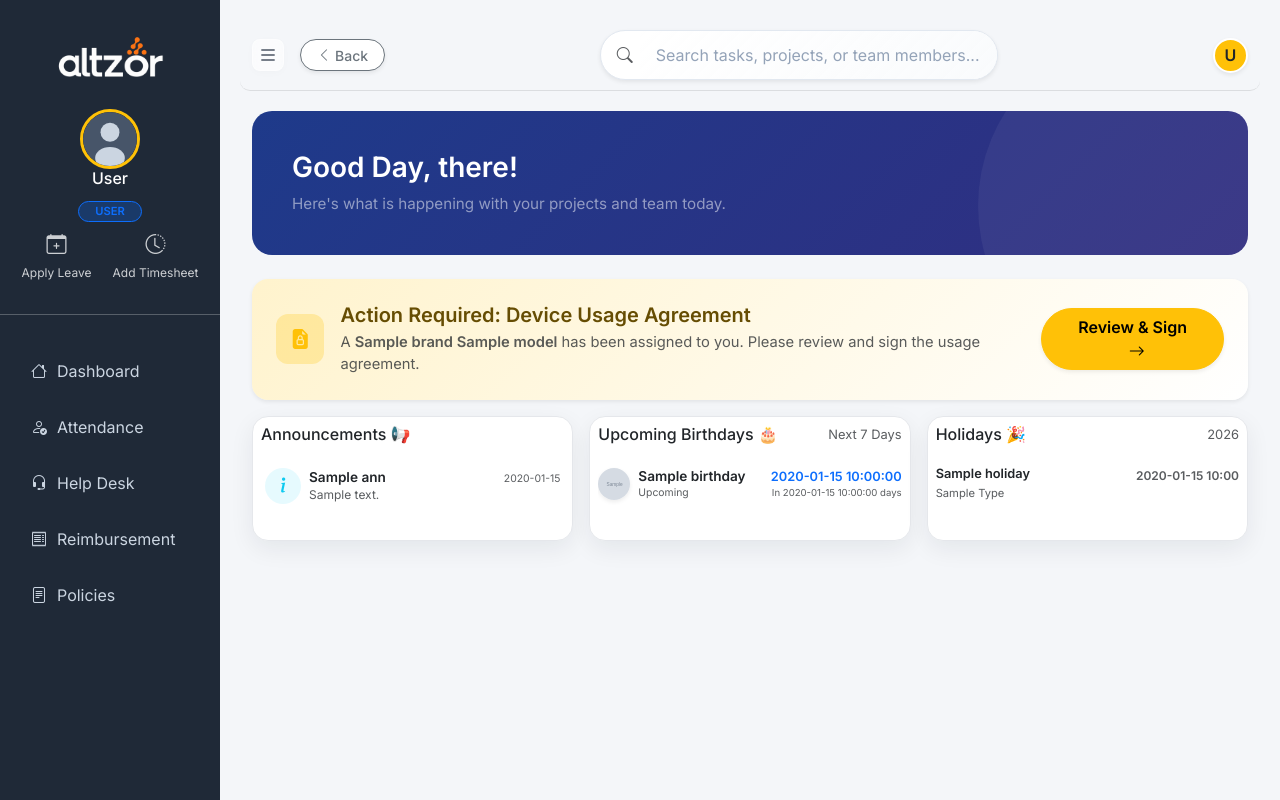
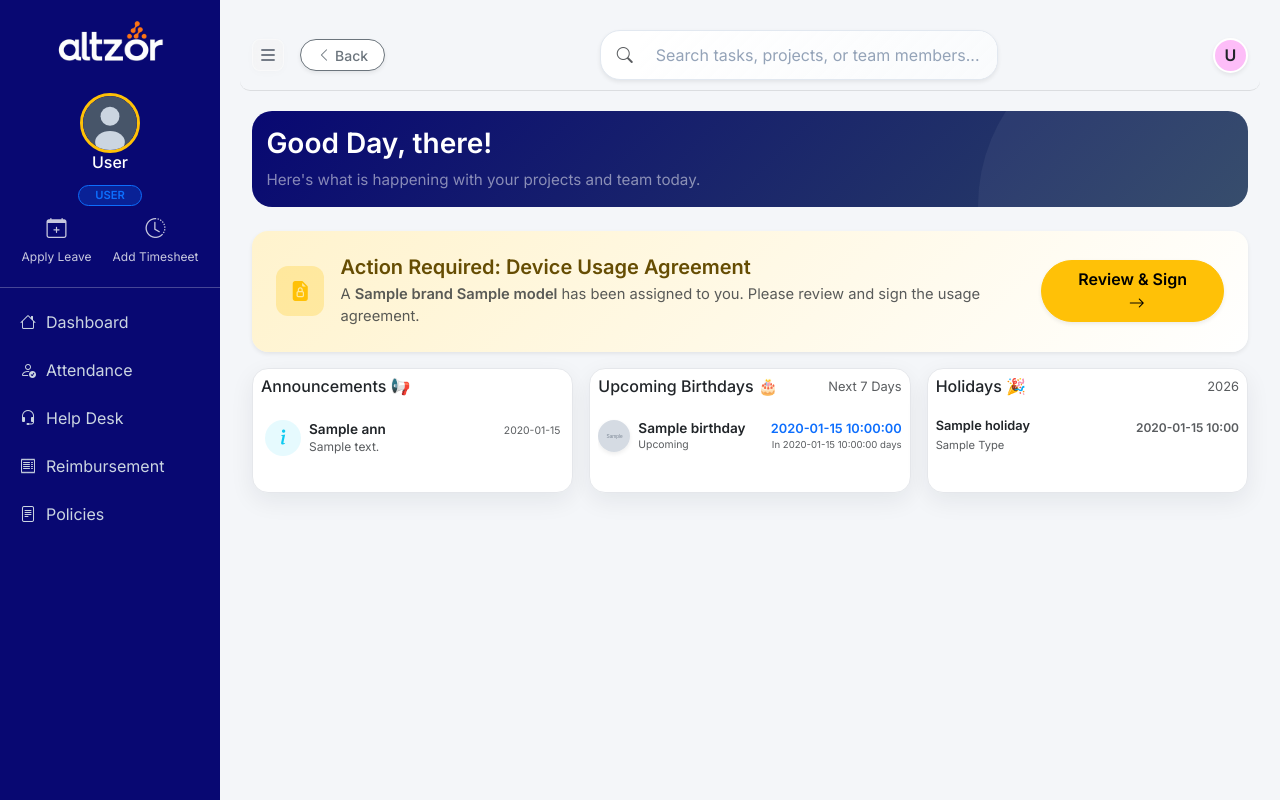
Before and after one commit to jshruti-07/RISE-Frontend, a Flask app: template templates/dashboard.html in a window 1280 px wide. Run offline with Flask 3, Linux system fonts and the light colour scheme; the template is opened without the code that fills it: most values are stand-ins (such as "Sample title", 1, 10 or a date in 2020); grey boxes marked "Sample" are stand-in pictures.

Commit message:
DashboardUI

```diff
--- a/static/css/style.css
+++ b/static/css/style.css
@@ -24,7 +24,7 @@ body {
 
     position: fixed;
 
-    background: #1f2937;
+    background: #080872;
 
     color: white;
 
@@ -98,16 +98,16 @@ body {
 }
 
 /* Add padding only to specific sidebar elements */
-.sidebar-header {
+/* .sidebar-header {
     padding: 16px 16px 0px 16px;
-}
+} */
 
 .sidebar-user {
     padding: 0px 16px 16px 16px;
 }
 
 .menu {
-    padding: 16px;
+    padding: 5px;
 }
 
 
@@ -168,7 +168,7 @@ body {
 
     text-align: center;
 
-    margin-bottom: 16px;
+    margin-bottom: 5px;
 
 }
 
@@ -425,7 +425,7 @@ body {
 /* TOPBAR BUTTONS */
 .menu-btn,
 .topbar-action {
-    background: rgba(255, 255, 255, 0.6);
+    background: rgb(243, 243, 243, 0.6);
     border: 1px solid rgba(255, 255, 255, 0.4);
     border-radius: 8px;
     /* Reduced from 12px */
@@ -477,7 +477,7 @@ body {
 
     align-items: center;
 
-    gap: 16px;
+    /*gap: 16px;*/
 
 }
 
@@ -1466,7 +1466,7 @@ select.form-control {
 
     align-items: center;
 
-    padding: 12px;
+    padding: 8px;
 
     cursor: pointer;
 
--- a/templates/base.html
+++ b/templates/base.html
@@ -159,7 +159,7 @@
 
 
 
-        <hr>
+        <hr style="margin-top: 5px; margin-bottom: 5px;">
 
 
 
@@ -169,7 +169,7 @@
 
             <!-- DASHBOARD -->
 
-            <a href="{{ url_for('dashboard.dashboard') }}">
+            <a style="margin-bottom: 0px;" href="{{ url_for('dashboard.dashboard') }}">
 
                 <i class="bi bi-house"></i> <span>Dashboard</span>
 
@@ -195,14 +195,14 @@
 
                 <div class="submenu" id="empMenu">
 
-                    <a href="{{ url_for('employees.employee_list') }}">{{ labels.EMPLOYEES }}</a>
+                    <a style="margin-bottom: 0px;" href="{{ url_for('employees.employee_list') }}">{{ labels.EMPLOYEES }}</a>
 
 
 
                     {% if session.role in ['hr','admin'] %}
 
-                    <a href="{{ url_for('employees.add_employee') }}">{{ labels.ADD_EMPLOYEE }}</a>
-                    <a href="{{ url_for('user.bank_verification') }}">Bank Verification</a>
+                    <a style="margin-bottom: 0px;" href="{{ url_for('employees.add_employee') }}">{{ labels.ADD_EMPLOYEE }}</a>
+                    <a style="margin-bottom: 0px;" href="{{ url_for('user.bank_verification') }}">Bank Verification</a>
                     {% endif %}
 
                 </div>
@@ -219,7 +219,7 @@
 
             <div class="menu-item">
 
-                <a href="{{ url_for('projects.projects_list') }}">
+                <a style="margin-bottom: 0px;" href="{{ url_for('projects.projects_list') }}">
 
                     <span><i class="bi bi-folder"></i> Projects</span>
 
@@ -249,13 +249,13 @@
 
                 <div class="submenu" id="timeMenu">
 
-                    <a href="{{ url_for('work.timesheets_list') }}">All Timesheets</a>
+                    <a style="margin-bottom: 0px;" href="{{ url_for('work.timesheets_list') }}">All Timesheets</a>
 
 
 
                     {% if session.role in ['employee','hr','admin'] %}
 
-                    <a href="{{ url_for('work.add_timesheet') }}">Add Timesheet</a>
+                    <a style="margin-bottom: 0px;" href="{{ url_for('work.add_timesheet') }}">Add Timesheet</a>
 
                     {% endif %}
 
@@ -275,9 +275,9 @@
                     <span class="arrow">+</span>
                 </div>
                 <div class="submenu" id="leaveMenu">
-                    <a href="{{ url_for('work.leaves_list') }}">All Leaves</a>
+                    <a style="margin-bottom: 0px;" href="{{ url_for('work.leaves_list') }}">All Leaves</a>
                     {% if session.role == 'employee' %}
-                    <a href="{{ url_for('work.add_leave') }}">Apply Leave</a>
+                    <a style="margin-bottom: 0px;" href="{{ url_for('work.add_leave') }}">Apply Leave</a>
                     {% endif %}
                 </div>
             </div>
@@ -285,7 +285,7 @@
             <!-- PROJECTS (HR + MANAGER + ADMIN) -->
             {% if session.role in ['hr','manager','admin'] %}
 
-            <a href="{{ url_for('projects.projects_list') }}">
+            <a style="margin-bottom: 0px;" href="{{ url_for('projects.projects_list') }}">
 
                 <i class="bi bi-folder"></i> <span>Projects</span>
 
@@ -296,7 +296,7 @@
 
             <!-- ATTENDANCE -->
 
-            <a href="{{ url_for('work.attendance_view') }}">
+            <a style="margin-bottom: 0px;" href="{{ url_for('work.attendance_view') }}">
 
                 <i class="bi bi-person-check"></i> <span>Attendance</span>
 
@@ -306,18 +306,18 @@
 
             <!-- HELP DESK (ALL USERS) -->
 
-            <a href="{{ url_for('admin.helpdesk') }}">
+            <a style="margin-bottom: 0px;" href="{{ url_for('admin.helpdesk') }}">
                 <i class="bi bi-headset"></i> <span>Help Desk</span>
             </a>
 
             {% if session.role in ['hr', 'admin'] %}
-            <a href="{{ url_for('admin.assets') }}">
+            <a style="margin-bottom: 0px;" href="{{ url_for('admin.assets') }}">
                 <i class="bi bi-laptop"></i> <span>Assets</span>
             </a>
             {% endif %}
 
             {% if session.role == 'hr' %}
-            <a href="{{ url_for('onboarding.dashboard') }}">
+            <a style="margin-bottom: 0px;" href="{{ url_for('onboarding.dashboard') }}">
                 <i class="bi bi-door-open"></i> <span>Onboarding</span>
             </a>
             {% endif %}
@@ -325,7 +325,7 @@
 
             <!-- REIMBURSEMENT (ALL USERS) -->
 
-            <a href="{{ url_for('admin.reimbursement') }}">
+            <a style="margin-bottom: 0px;" href="{{ url_for('admin.reimbursement') }}">
 
                 <i class="bi bi-receipt"></i> <span>Reimbursement</span>
 
@@ -334,7 +334,7 @@
 
             <!-- POLICIES (ALL USERS) -->
 
-            <a href="{{ url_for('admin.policies') }}">
+            <a style="margin-bottom: 0px;" href="{{ url_for('admin.policies') }}">
 
                 <i class="bi bi-file-text"></i> <span>Policies</span>
 
@@ -348,7 +348,7 @@
 
             {% if session.role in ['manager','employee'] %}
 
-            <a href="{{ url_for('user.payslips') }}">
+            <a style="margin-bottom: 0px;" href="{{ url_for('user.payslips') }}">
 
                 <i class="bi bi-file-earmark-text"></i> <span>Payslips</span>
 
@@ -390,7 +390,7 @@
 
             <!-- CENTER SEARCH -->
             <div class="topbar-center mx-auto" style="width: 40%;">
-                <div class="input-group shadow-sm" style="border-radius: 50px; overflow: hidden; border: 1px solid #e2e8f0; background: #fff;">
+                <div class="input-group shadow-sm" style="border-radius: 20px; overflow: hidden; border: 1px solid #e2e8f0; background: #fff;">
                     <span class="input-group-text bg-transparent border-0 text-muted ps-3 pe-2">
                         <i class="bi bi-search"></i>
                     </span>
@@ -429,7 +429,7 @@
 
                     <button class="btn p-0 border-0 shadow-none bg-transparent d-flex align-items-center" type="button" data-bs-toggle="dropdown">
 
-                        <div class="avatar bg-warning text-dark border border-2 border-white shadow-sm fs-6">
+                        <div class="avatar text-dark border border-2 border-white shadow-sm fs-6">
                             {{ (session.employee_name or 'User')[0]|upper }}
                         </div>
 
--- a/templates/dashboard.html
+++ b/templates/dashboard.html
@@ -17,10 +17,10 @@
     }
 
     .dashboard-hero {
-        background: linear-gradient(135deg, #1e3a8a 0%, #312e81 100%);
+        background: linear-gradient(135deg, #080872 0%, #2c4364 100%);
         border-radius: 20px;
         color: #fff;
-        padding: 2.5rem 2.5rem;
+        padding: 1rem 0.9rem;
         position: relative;
         overflow: hidden;
     }
```
